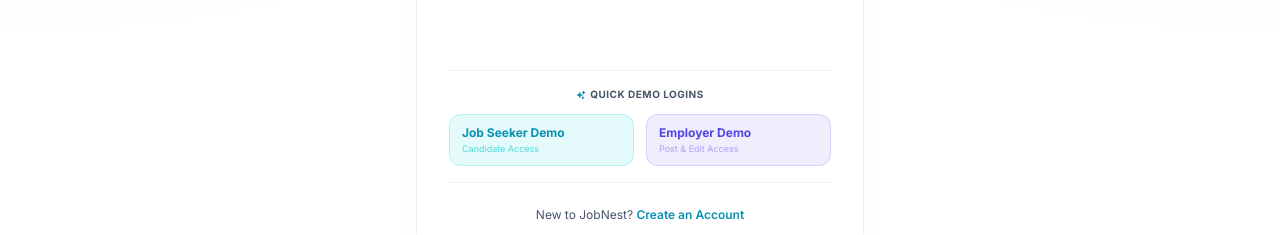
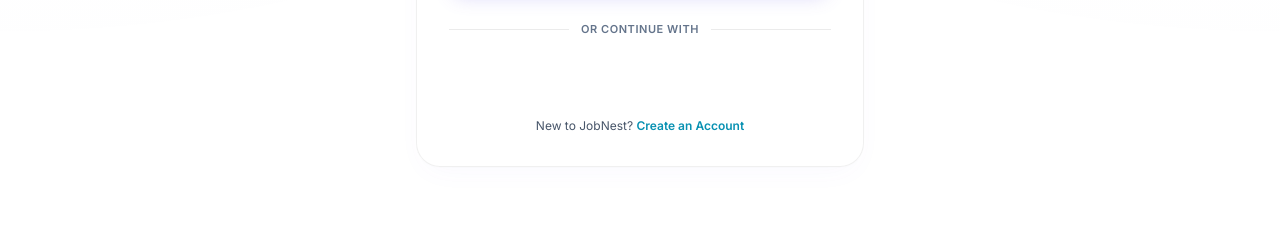
Before and after one commit to shimul811898/JobNest, a React (Vite) app: page /login in a window 1280 px wide. Shown: the part 506-741 px from the top of the page. Built offline with nearby package versions, Linux system fonts and the light colour scheme; no server answers.

Commit message:
chore: remove demo login buttons and demo credentials from UI

```diff
--- a/src/context/AuthContext.tsx
+++ b/src/context/AuthContext.tsx
@@ -12,7 +12,6 @@ interface AuthContextType {
   register: (name: string, email: string, password: string) => Promise<void>;
   googleLogin: (credential: string) => Promise<void>;
   logout: () => void;
-  demoLogin: (role: 'user' | 'admin') => Promise<void>;
 }
 
 const AuthContext = createContext<AuthContextType | undefined>(undefined);
@@ -68,13 +67,6 @@ export const AuthProvider = ({ children }: { children: ReactNode }) => {
     toast.success('Logged out successfully');
   };
 
-  const demoLogin = async (role: 'user' | 'admin') => {
-    const credentials = role === 'admin'
-      ? { email: 'shimul181163@gmail.com', password: '12345678' }
-      : { email: 'user@jobnest.com', password: 'User@123' };
-    await login(credentials.email, credentials.password);
-  };
-
   return (
     <AuthContext.Provider value={{
       user,
@@ -85,7 +77,6 @@ export const AuthProvider = ({ children }: { children: ReactNode }) => {
       register,
       googleLogin,
       logout,
-      demoLogin,
     }}>
       {children}
     </AuthContext.Provider>
--- a/src/pages/Login.tsx
+++ b/src/pages/Login.tsx
@@ -2,11 +2,11 @@ import { useState } from 'react';
 import { Link, useNavigate, useLocation } from 'react-router-dom';
 import { useAuth } from '../context/AuthContext';
 import { GoogleLogin } from '@react-oauth/google';
-import { HiEnvelope, HiLockClosed, HiEye, HiEyeSlash, HiSparkles } from 'react-icons/hi2';
+import { HiEnvelope, HiLockClosed, HiEye, HiEyeSlash } from 'react-icons/hi2';
 import toast from 'react-hot-toast';
 
 const Login = () => {
-  const { login, demoLogin, googleLogin } = useAuth();
+  const { login, googleLogin } = useAuth();
   const navigate = useNavigate();
   const location = useLocation();
 
@@ -55,18 +55,6 @@ const Login = () => {
     toast.error('Google Sign In was cancelled or encountered an error');
   };
 
-  const handleDemoLogin = async (role: 'user' | 'admin') => {
-    setLoading(true);
-    try {
-      await demoLogin(role);
-      navigate(redirectPath, { replace: true });
-    } catch (error: any) {
-      toast.error('Demo login failed. Is the API server running?');
-    } finally {
-      setLoading(false);
-    }
-  };
-
   return (
     <div className="min-h-screen bg-[#0f0f1a] flex items-center justify-center px-4 sm:px-6 lg:px-8 py-20 relative overflow-hidden">
       {/* Background Glow */}
@@ -108,7 +96,7 @@ const Login = () => {
               <label className="text-[11px] font-bold uppercase tracking-wider text-slate-400">Password</label>
               <a
                 href="#"
-                onClick={(e) => { e.preventDefault(); toast.error('Check instructions: use Demo Logins below!'); }}
+                onClick={(e) => { e.preventDefault(); toast.error('Password reset is not configured. Please register a new account.'); }}
                 className="text-[10px] font-semibold text-[#00D2D3] hover:underline"
               >
                 Forgot password?
@@ -167,31 +155,6 @@ const Login = () => {
           </div>
         </div>
 
-        {/* Demo Credentials Box */}
-        <div className="border-t border-b border-white/5 py-4 space-y-3">
-          <p className="text-[10px] font-bold uppercase tracking-wider text-slate-400 text-center flex items-center justify-center gap-1">
-            <HiSparkles className="text-[#00D2D3]" /> Quick Demo Logins
-          </p>
-          <div className="grid grid-cols-2 gap-3">
-            <button
-              onClick={() => handleDemoLogin('user')}
-              disabled={loading}
-              className="py-2.5 px-3 rounded-xl bg-[#00D2D3]/10 hover:bg-[#00D2D3]/20 border border-[#00D2D3]/20 hover:border-[#00D2D3]/40 text-[#00D2D3] text-xs font-bold transition-all text-center flex flex-col justify-center gap-0.5 shrink-0"
-            >
-              <span>Job Seeker Demo</span>
-              <span className="text-[9px] text-[#00D2D3]/70 font-normal">Candidate Access</span>
-            </button>
-            <button
-              onClick={() => handleDemoLogin('admin')}
-              disabled={loading}
-              className="py-2.5 px-3 rounded-xl bg-[#6C5CE7]/10 hover:bg-[#6C5CE7]/20 border border-[#6C5CE7]/20 hover:border-[#6C5CE7]/40 text-[#9580f3] text-xs font-bold transition-all text-center flex flex-col justify-center gap-0.5 shrink-0"
-            >
-              <span>Employer Demo</span>
-              <span className="text-[9px] text-[#9580f3]/70 font-normal">Post & Edit Access</span>
-            </button>
-          </div>
-        </div>
-
         {/* Register Redirect */}
         <p className="text-center text-xs text-slate-400 mt-2">
           New to JobNest?{' '}
```
